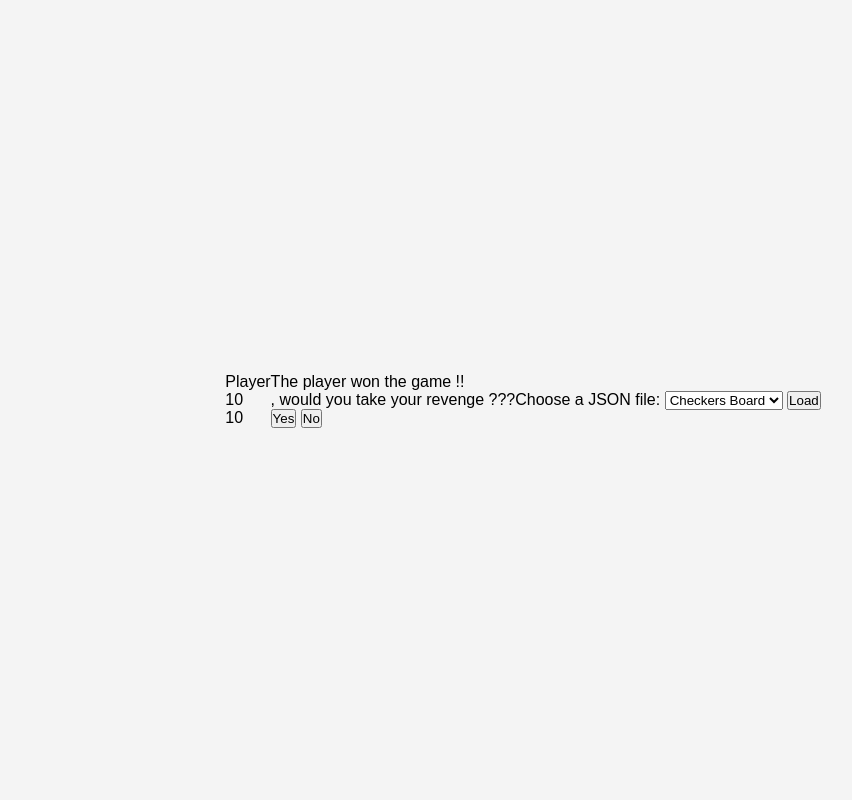
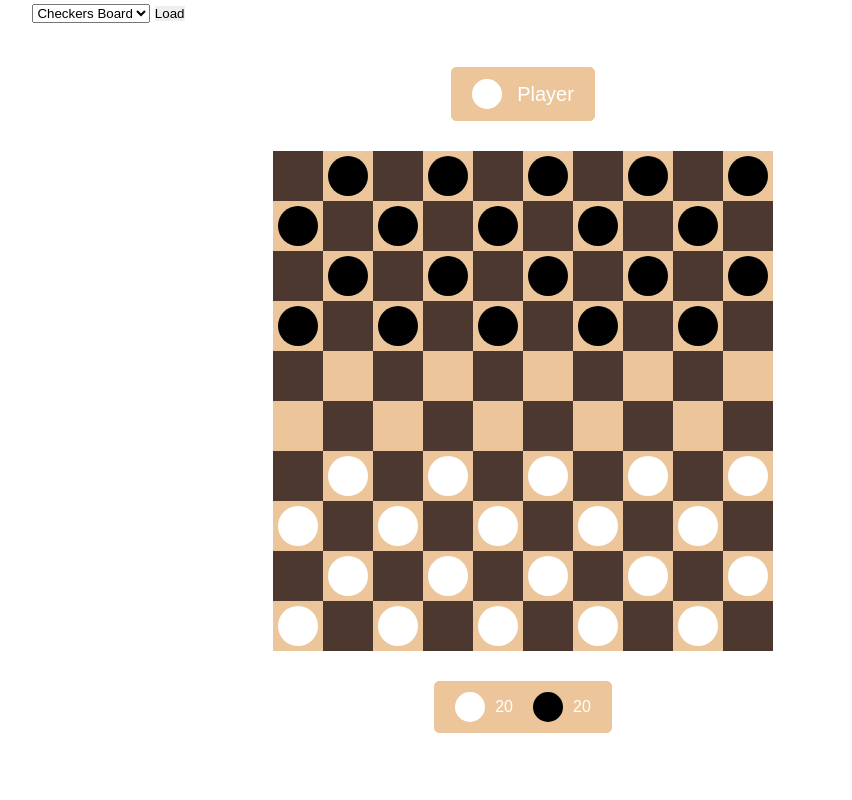
Before and after one commit to cs399f24/Checkers, a Flask app: template templates/index.html in a window 1280 px wide. Shown: the whole page, without its empty margins (117-969 px from the left). Run offline with Flask 3, Linux system fonts and the light colour scheme; the template is opened without the code that fills it, so the values that code supplies are empty; some libraries are stand-ins or nearby versions.

Commit message:
Fixing index and css

```diff
--- a/static/styles.css
+++ b/static/styles.css
@@ -1,55 +1,208 @@
-* {
-  box-sizing: border-box;
+
+body {
   margin: 0;
   padding: 0;
 }
 
-body {
+.container {
+  position: fixed;
+  width: 100%;
+  height: 100%;
+  padding: 0;
+  margin: 0;
   display: flex;
+  align-items: center;
   justify-content: center;
-  align-items: center;
-  height: 100vh;
-  font-family: Arial, sans-serif;
-  background-color: #f4f4f4;
+  flex-direction: column;
+  gap: 30px;
 }
 
-#board {
-  display: grid;
-  grid-template-columns: repeat(8, 60px);
-  grid-template-rows: repeat(8, 60px);
-  gap: 0;
+.counter {
+  display: flex;
+  gap: 20px;
+  background-color: #ecc59a;
+  padding: 10px 20px;
+  border: 1px solid #ecc59a;
+  border-radius: 5px;
+}
+.counter div {
+  display: flex;
+  align-items: center;
+  gap: 10px;
 }
 
-.square {
-  width: 60px;
-  height: 60px;
+.next-player {
+  display: flex;
+  align-items: center;
+  gap: 15px;
+  font-size: 20px;
+}
+.occupied {
+  width: 30px;
+  height: 30px;
+  border-radius: 50%;
+}
+.occupied.whitePiece {
+  background-color: white;
+}
+
+.occupied.blackPiece {
+  background-color: black;
+}
+
+
+.game {
+  background-color: #4c382e;
+  width: 500px;
+  height: 500px;
+  display: flex;
+  flex-direction: column;
+}
+
+.game .row {
+  width: 100%;
+  height: 10%;
+  display: flex;
+}
+
+.game .row .column {
+  width: 10%;
+  height: 100%;
   display: flex;
   align-items: center;
   justify-content: center;
 }
 
-.black {
-  background-color: #b58863;
-}
-
-.white {
-  background-color: #f0d9b5;
-}
-
-.piece {
-  width: 45px;
-  height: 45px;
+.game .row .column .occupied {
+  width: 80%;
+  height: 80%;
   border-radius: 50%;
 }
 
-.player1 {
-  background-color: red;
-}
-
-.player2 {
+.game .row .column .occupied.blackPiece {
   background-color: black;
 }
 
-.king {
-  border: 2px solid gold;
+.game .row .column .occupied.whitePiece {
+  background-color: white;
 }
+
+.game .row .column.whiteCase {
+  background-color: #4c382e;
+}
+
+.game .row .column.blackCase {
+  background-color: #ecc59a;
+}
+
+.readyToMove {
+  background-color: green;
+}
+
+/* modal style */
+*{
+  margin: 0;
+  padding: 0;
+}
+
+button{
+    cursor: pointer;
+    outline: none;
+    border: none;
+}
+
+body {
+    font-family: sans-serif;
+    position: relative;
+    font-size: 16px;
+    line-height: 1.6;
+    color: #fff;
+    /* background-image: url(https://picsum.photos/1920/1080); */
+    background-size: cover;
+    width: 100vw;
+    height: 100vh;
+  }
+
+  .modal {
+    position: fixed;
+    z-index: 1;
+    left: 0;
+    top: 0;
+    width: 100%;
+    height: 100%;
+    overflow: auto;
+    background-color: rgba(0,0,0,0.8);
+
+    visibility: hidden;
+    opacity: 0;
+    transition: all 0.15s ease-out;
+  }
+
+  .effect{
+    visibility: visible;
+    opacity: 1;
+  }
+
+  .modal-content {
+    position: fixed;
+    z-index: 2;
+    left: 50%;
+    top: 50%;
+    transform: translate(-50%,-50%);
+    background-color: #ecc59a;
+    border-radius: 20px;
+  }
+
+  .modal-body {
+    padding: 5em;
+    color: black;
+  }
+
+  .modal-body p{
+    text-align: center;
+    font-size: 16px;
+    letter-spacing: 0.1em;
+    color: black;
+  }
+
+.modalClose {
+    margin: 0;
+    padding: 0;
+    border: 0;
+    background: none;
+    position: fixed;
+    width: 40px;
+    height: 40px;
+  }
+  .modalClose:before, .modalClose:after {
+    content: "";
+    position: absolute;
+    top: 18px;
+    left: 0;
+    right: 0;
+    height: 4px;
+    background: #ecc59a;
+    border-radius: 4px;
+  }
+  .modalClose:before {
+    transform: rotate(45deg);
+  }
+  .modalClose:after {
+    transform: rotate(-45deg);
+  }
+
+  .modal .btn-container{
+    margin-top: 50px;
+    display: flex;
+    align-items: center;
+    justify-content: center;
+    gap: 20px;
+  }
+
+  .modal .btn{
+    background-color: #4c382e;
+    color: white;
+    padding: 10px 40px;
+    border: 1px solid #4c382e;
+    border-radius: 5px;
+  }
--- a/templates/index.html
+++ b/templates/index.html
@@ -52,7 +52,7 @@
     </div>
 
     <script src="https://checkers-game-cs399.s3.amazonaws.com/static/function.js"></script>
-    <script src="https://checkers-game-cs399.s3.amazonaws.com/static/function.js"></script>
+    <script src="https://checkers-game-cs399.s3.amazonaws.com/static/script.js"></script>
         <script>
         $(function(){
             var checkerboard = [];
@@ -82,7 +82,6 @@
             }
         }
     </script>
-    <!-- <script src="https://checkers-game-cs399.s3.amazonaws.com/static/script.js"></script> -->
     <script>
         const socket = io();
 
```
